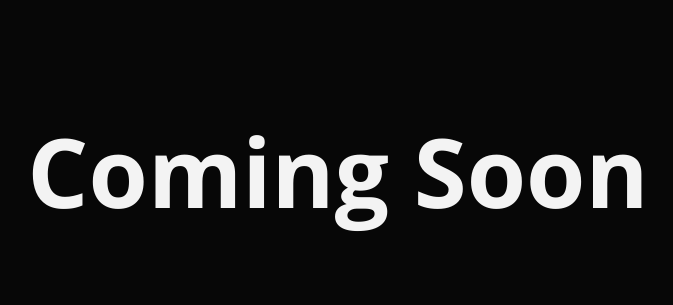
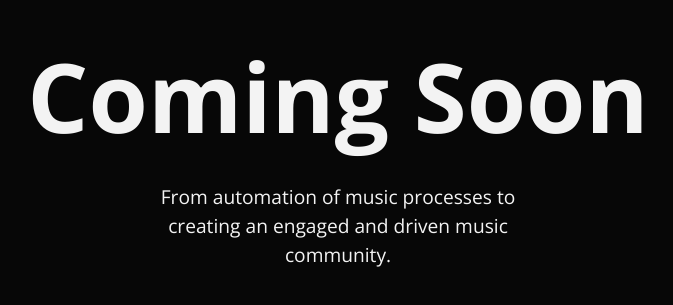
Before and after one commit to IfzaRasool/awesome_books_es6, a Next.js app: page / in a window 1280 px wide. Shown: the part 229-534 px from the top of the page, without its empty margins (302-975 px from the left). Built offline with nearby package versions, Linux system fonts and the light colour scheme.

Commit message:
chore: add site description

```diff
--- a/pages/index.js
+++ b/pages/index.js
@@ -28,17 +28,17 @@ export default function Home() {
 
       <main className={styles.main}>
         <h1 className={styles.title}>Coming Soon</h1>
-        {/* <p className={styles.discription}>
-          From automation of music processes to creating
-          <br /> an engaged and driven culture.
-        </p> */}
+        <p className={styles.description}>
+          From automation of music processes to creating an engaged and driven
+          music community.
+        </p>
 
         {/* <div>
           <input type="email" placeholder="Please enter your email address" />
           <button type="button">Notify Me</button>
-        </div>
+        </div> */}
 
-        <p>-_ Notify me when the site is launched _-</p> */}
+        {/* <p>-_ Notify me when the site is launched _-</p> */}
       </main>
 
       {/* <footer className={styles.footer}>
--- a/styles/Home.module.css
+++ b/styles/Home.module.css
@@ -47,9 +47,10 @@
 }
 
 .description {
-  margin: 4rem 0;
+  margin: 2rem 0;
   line-height: 1.5;
-  font-size: 1.5rem;
+  font-size: 1.2rem;
+  max-width: 30%;
 }
 
 .code {
```
